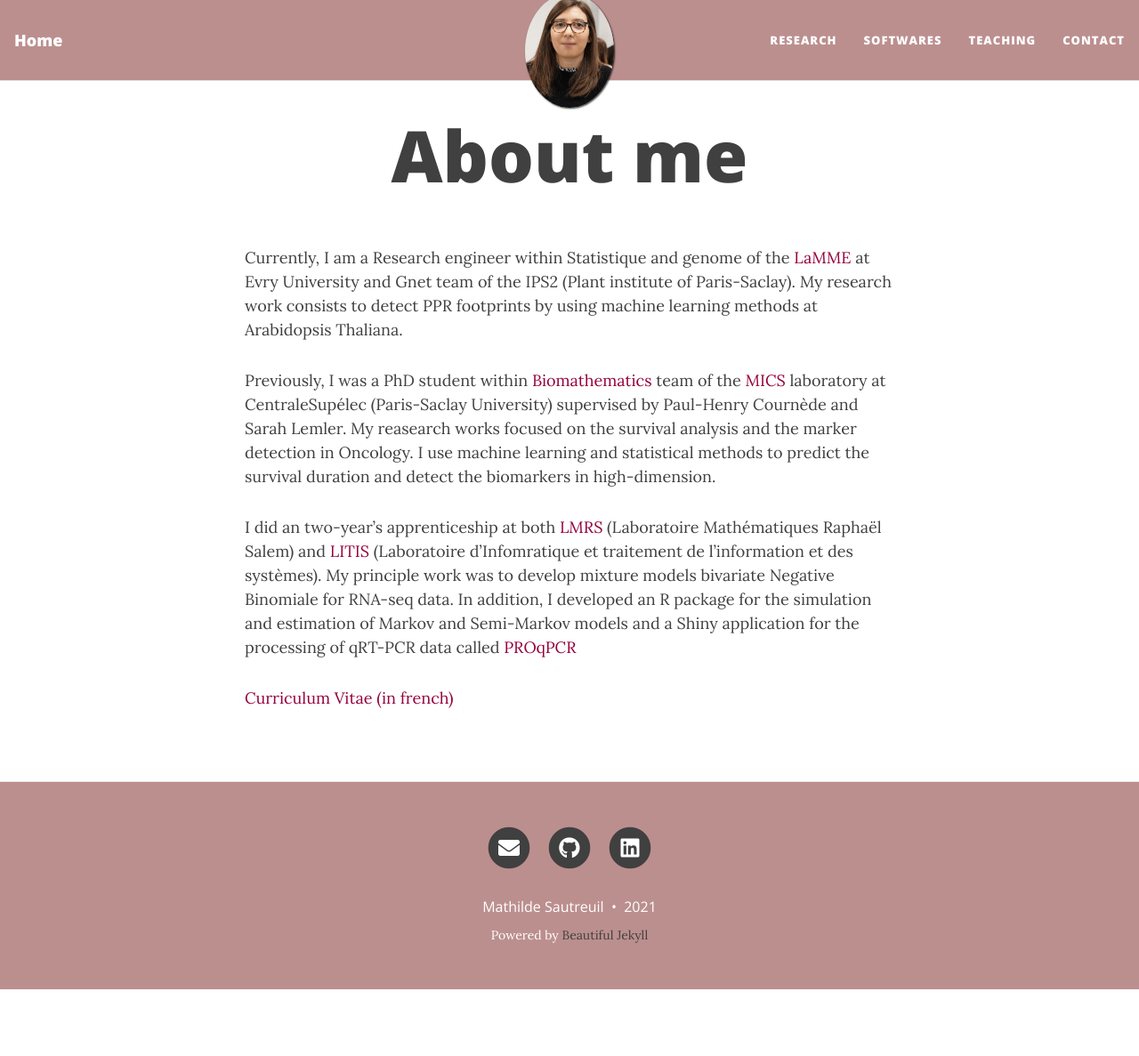
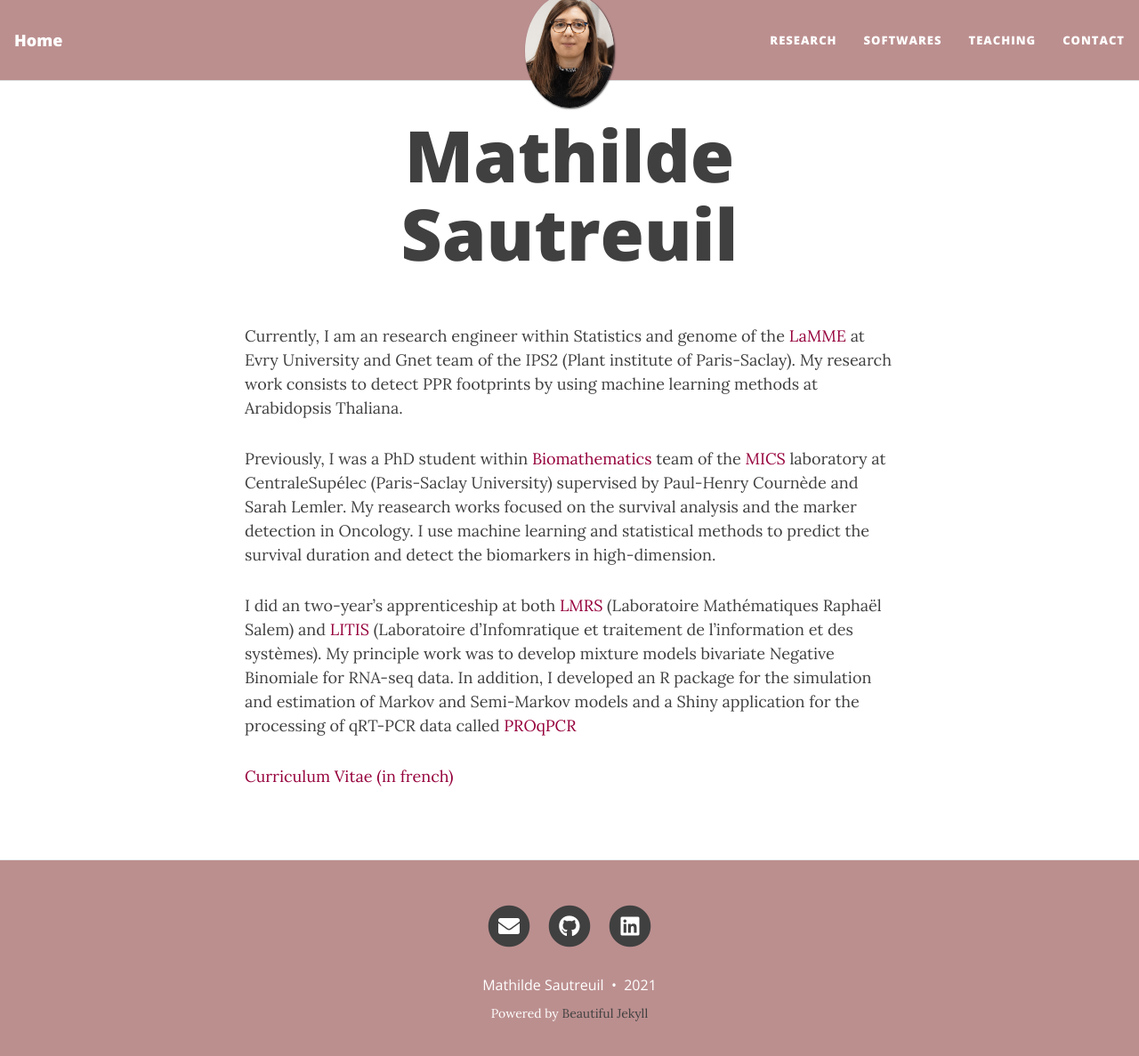
Before and after one commit to mathildesautreuil/mathildesautreuil.github.io, a Jekyll site: the page built from index.md, in a window 1280 px wide and 1200 px high. Shown: the top 1187 px of the window at 89% size. Built offline with Jekyll 4.4.1, drawn with Linux system fonts in a browser that asks for light colours; nearby versions of some CDN libraries; the list of posts is cut into pages by our own code.

Commit message:
modifications index and research

```diff
--- a/index.md
+++ b/index.md
@@ -1,10 +1,9 @@
 ---
 layout: page
-title: About me
-description: Université Paris-Saclay, CentraleSupélec, MICS <a href = 'https://www.linkedin.com/in/mathilde-sautreuil-42612aa6'> <span class = 'fab fa-linkedin'> </span></a> <a href = 'https://www.linkedin.com/in/mathilde-sautreuil-42612aa6'> <span class = 'fab fa-github-square'></span> </a>
+title: Mathilde Sautreuil
 ---
 
-Currently, I am a Research engineer within Statistique and genome of the [LaMME](http://www.math-evry.cnrs.fr/welcome){:target="\_blank"} at Evry University and Gnet team of the IPS2 (Plant institute of Paris-Saclay). My research work consists to detect PPR footprints by using machine learning methods at Arabidopsis Thaliana.
+Currently, I am an research engineer within Statistics and genome of the [LaMME](http://www.math-evry.cnrs.fr/welcome){:target="\_blank"} at Evry University and Gnet team of the IPS2 (Plant institute of Paris-Saclay). My research work consists to detect PPR footprints by using machine learning methods at Arabidopsis Thaliana.
 
 Previously, I was a PhD student within <a href = 'http://biomathematics.mics.centralesupelec.fr/'>Biomathematics</a> team of the [MICS](http://mics.centralesupelec.fr/en/){:target="\_blank"} laboratory at CentraleSupélec (Paris-Saclay University) supervised by Paul-Henry Cournède and Sarah Lemler. My reasearch works focused on the survival analysis and the marker detection in Oncology. I use machine learning and statistical methods to predict the survival duration and detect the biomarkers in high-dimension.
 
```
Also changed, not shown: research.md (+2 -2 lines).
